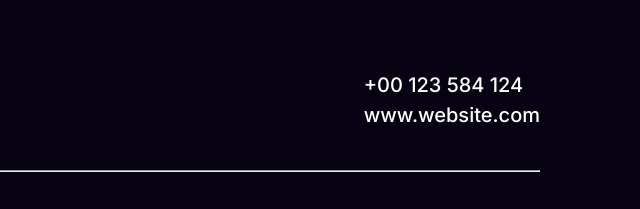
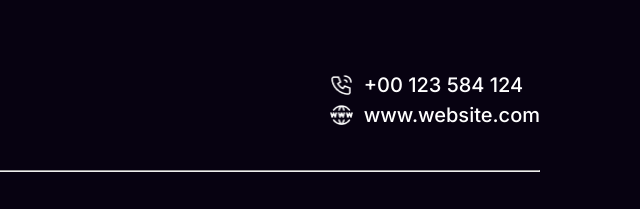
Before and after one commit to imnazirul/new-year-a1, a plain HTML site: page index.html in a window 1280 px wide. Shown: the part 5492-5701 px from the top of the page, 640-1280 px from the left. Drawn offline with Linux system fonts and the light colour scheme.

Commit message:
footer icon added

```diff
--- a/index.html
+++ b/index.html
@@ -176,8 +176,14 @@
           </div>
 
           <div class="footer-web-tel">
-            <p><a href="tel:++00 123 584 124">+00 123 584 124</a></p>
-            <p><a href="#">www.website.com</a></p>
+            <p class="flex-icon">
+              <img class="icon-img" src="./resources/Call.png" alt="" />
+              <a href="tel:++00 123 584 124">+00 123 584 124</a>
+            </p>
+            <p class="flex-icon">
+              <img class="icon-img" src="./resources/Website.png" alt="" />
+              <a href="#">www.website.com</a>
+            </p>
           </div>
         </div>
 
--- a/styles/style.css
+++ b/styles/style.css
@@ -309,7 +309,7 @@
   position: absolute;
   left: 50px;
   bottom: 20px;
-  height: 400px;
+  height: 450px;
   filter: drop-shadow(5px 5px 50px rgb(250, 223, 73));
   /* width: 400px; */
 }
@@ -463,8 +463,18 @@ footer hr {
   color: #fff;
   text-decoration: none;
   font-size: 20px;
+  align-items: center;
   font-weight: 500;
   line-height: 30px;
+}
+.flex-icon {
+  display: flex;
+  align-items: center;
+  gap: 10px;
+}
+.icon-img {
+  width: 25px;
+  height: 25px;
 }
 .footer-web-tel p a:hover {
   color: #f00;
```
